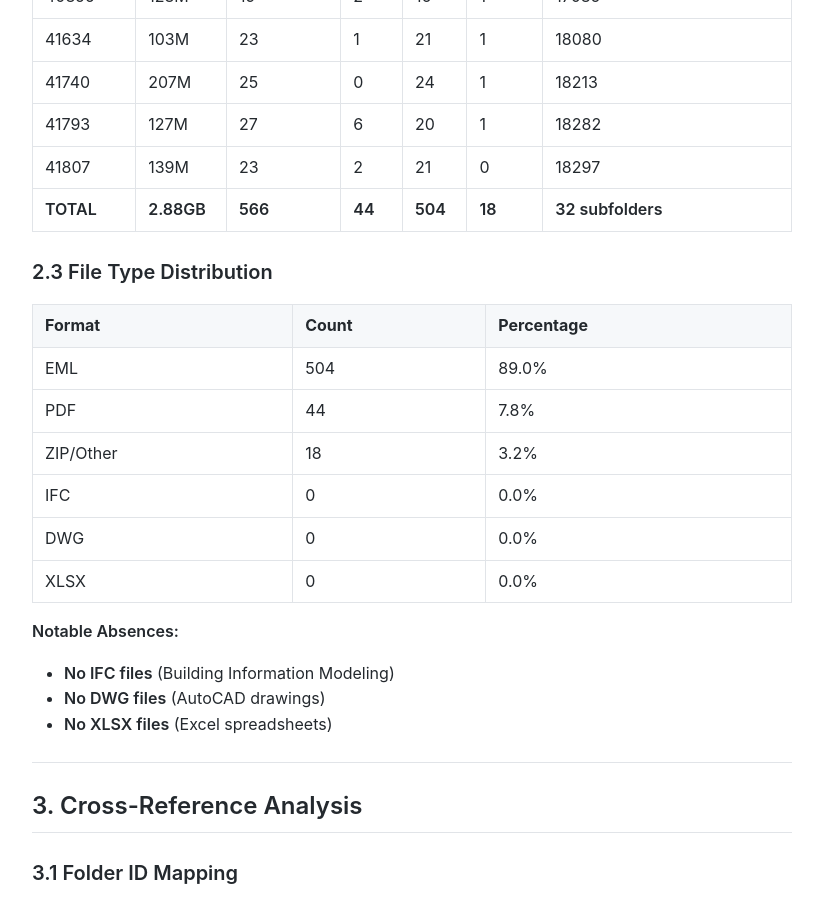
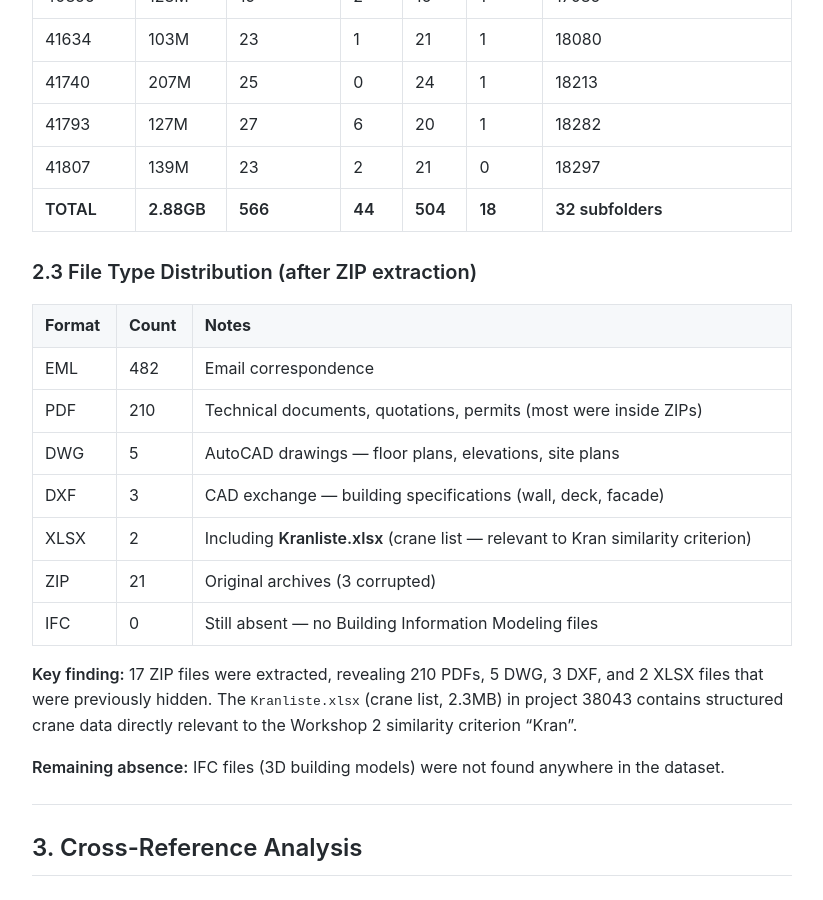
Before and after one commit to MariusWilsch/public-wilsch-ai-pages, a Jekyll site: the page built from project/rekers/data-assessment-testdaten.md, in a window 1280 px wide and 900 px high, scrolled down 6213 px. Shown: the whole window, without its empty margins (228-1051 px from the left). Built offline with Jekyll 4.4.1, drawn with Linux system fonts in a browser that asks for light colours; our own code applies the rules of GitHub Pages for plain Markdown files; some of the changed text lies outside the part shown.

Commit message:
Sync from hippocampus 2026-02-09

```diff
--- a/project/rekers/data-assessment-testdaten.md
+++ b/project/rekers/data-assessment-testdaten.md
@@ -167,7 +167,7 @@ Similar to Anfragen.csv, this file contains denormalized joins with repeating "I
 
 **14 Top-Level Folders:** Each named with Anfragen ID
 **32 Subfolders:** Each named with AnfrageKunde ID
-**566 Total Files:** Across all folders
+**~740 Total Files:** Across all folders (566 original + ~174 extracted from ZIPs)
 
 ### 2.2 Folder-by-Folder Breakdown
 
@@ -189,21 +189,21 @@ Similar to Anfragen.csv, this file contains denormalized joins with repeating "I
 | 41807 | 139M | 23 | 2 | 21 | 0 | 18297 |
 | **TOTAL** | **2.88GB** | **566** | **44** | **504** | **18** | **32 subfolders** |
 
-### 2.3 File Type Distribution
+### 2.3 File Type Distribution (after ZIP extraction)
 
-| Format | Count | Percentage |
-|--------|-------|------------|
-| EML | 504 | 89.0% |
-| PDF | 44 | 7.8% |
-| ZIP/Other | 18 | 3.2% |
-| IFC | 0 | 0.0% |
-| DWG | 0 | 0.0% |
-| XLSX | 0 | 0.0% |
+| Format | Count | Notes |
+|--------|-------|-------|
+| EML | 482 | Email correspondence |
+| PDF | 210 | Technical documents, quotations, permits (most were inside ZIPs) |
+| DWG | 5 | AutoCAD drawings — floor plans, elevations, site plans |
+| DXF | 3 | CAD exchange — building specifications (wall, deck, facade) |
+| XLSX | 2 | Including **Kranliste.xlsx** (crane list — relevant to Kran similarity criterion) |
+| ZIP | 21 | Original archives (3 corrupted) |
+| IFC | 0 | Still absent — no Building Information Modeling files |
 
-**Notable Absences:**
-- **No IFC files** (Building Information Modeling)
-- **No DWG files** (AutoCAD drawings)
-- **No XLSX files** (Excel spreadsheets)
+**Key finding:** 17 ZIP files were extracted, revealing 210 PDFs, 5 DWG, 3 DXF, and 2 XLSX files that were previously hidden. The `Kranliste.xlsx` (crane list, 2.3MB) in project 38043 contains structured crane data directly relevant to the Workshop 2 similarity criterion "Kran".
+
+**Remaining absence:** IFC files (3D building models) were not found anywhere in the dataset.
 
 ---
 
```
